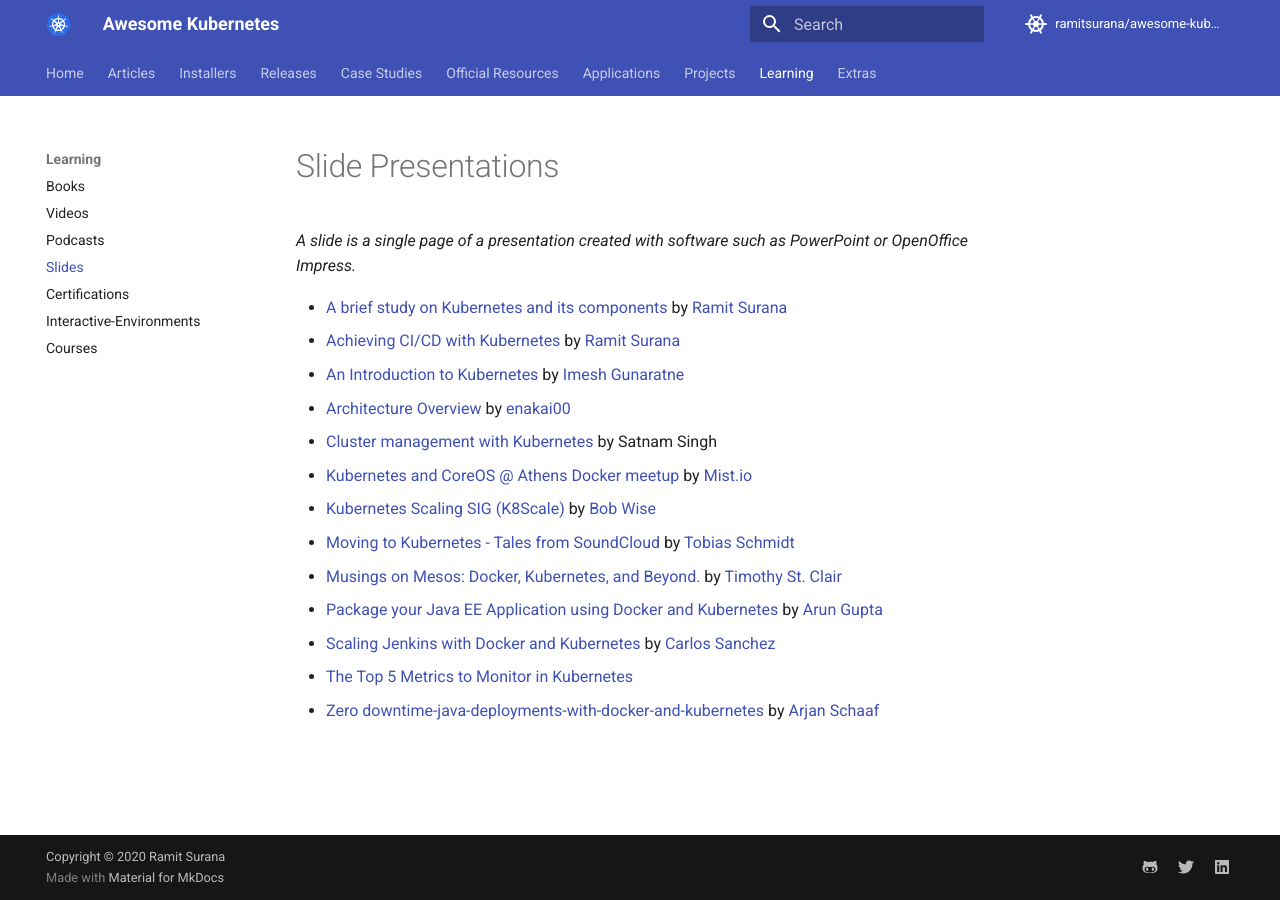
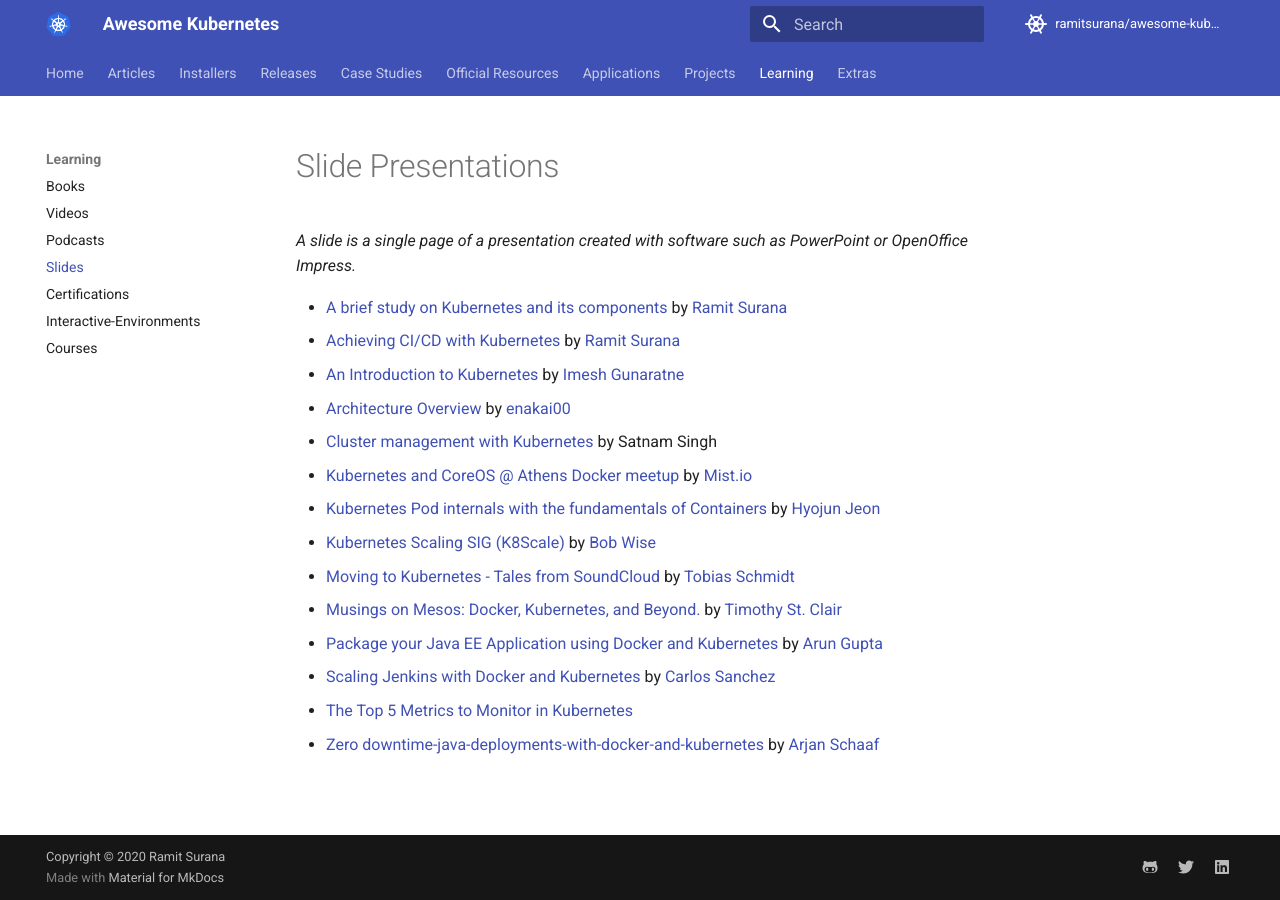
Before and after one commit to topstar920707/awesome-kubernetes, an MkDocs documentation site: the page built from docs/learning-resources/slides.md, in a window 1280 px wide. Built offline with MkDocs 1.6.1 and Material for MkDocs 9.7.7, drawn with Linux system fonts in a browser that asks for light colours; comment, search, counter and statistics services are not loaded.

Commit message:
Add slide on "Kubernetes Pod internals with the fundamentals of Containers" (#664)
* Add slide on 'Kubernetes Pod internals'

* Remove slide on 'Kubernetes Pod internals' from README.md

```diff
--- a/docs/learning-resources/slides.md
+++ b/docs/learning-resources/slides.md
@@ -9,6 +9,7 @@ Slide Presentations
 * [Architecture Overview](http://www.slideshare.net/enakai/architecture-overview-kubernetes-with-red-hat-enterprise-linux-71) by [enakai00](https://twitter.com/enakai00/)
 * [Cluster management with Kubernetes](http://www.slideshare.net/SatnamSingh67/2015-0605-cluster-management-with-kubernetes) by Satnam Singh
 * [Kubernetes and CoreOS @ Athens Docker meetup](http://www.slideshare.net/mistio/kubernetes-and-coreos-athens-docker-meetup) by [Mist.io](https://twitter.com/mist_io)
+* [Kubernetes Pod internals with the fundamentals of Containers](https://speakerdeck.com/devinjeon/kubernetes-pod-internals-with-the-fundamentals-of-containers) by [Hyojun Jeon](https://hyojun.me)
 * [Kubernetes Scaling SIG (K8Scale)](http://www.slideshare.net/kubecon/kubernetes-scaling-sig-k8scale) by [Bob Wise](https://twitter.com/countspongebob)
 * [Moving to Kubernetes - Tales from SoundCloud](http://www.slideshare.net/dagrobie/moving-to-kubernetes-tales-from-soundcloud) by [Tobias Schmidt](https://twitter.com/dagrobie)
 * [Musings on Mesos: Docker, Kubernetes, and Beyond.](http://www.slideshare.net/timothysc/apache-coneu) by [Timothy St. Clair](http://timothysc.github.io/)
```
